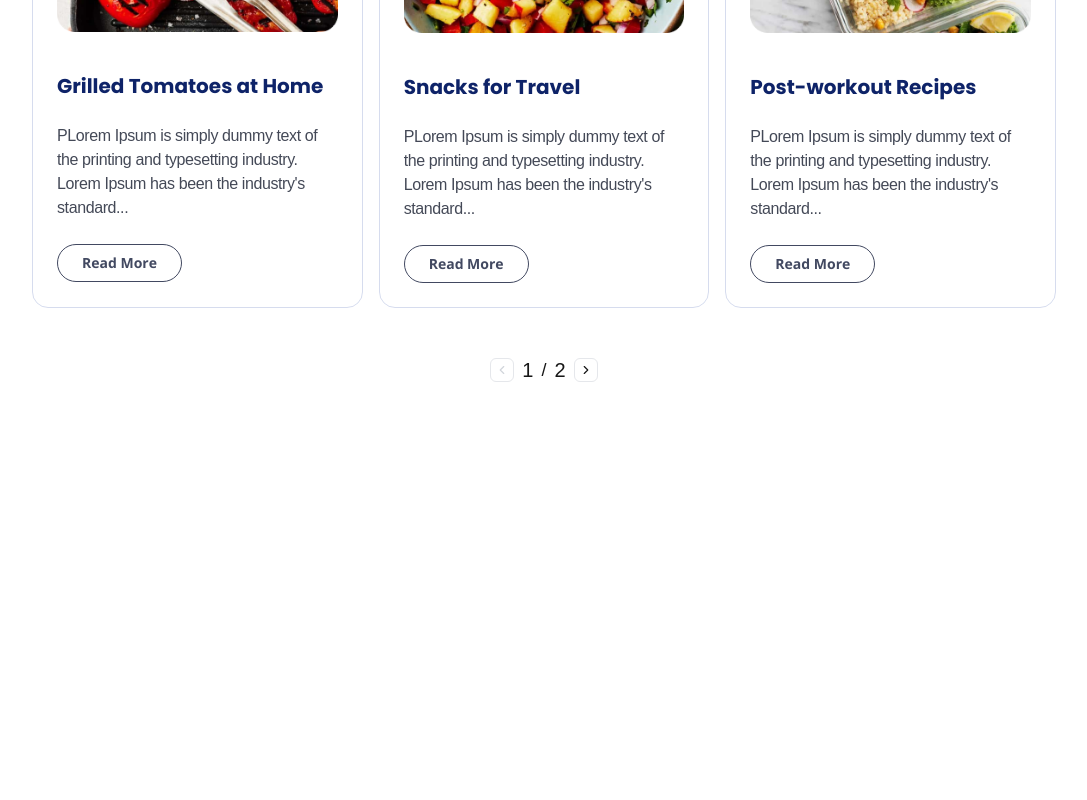
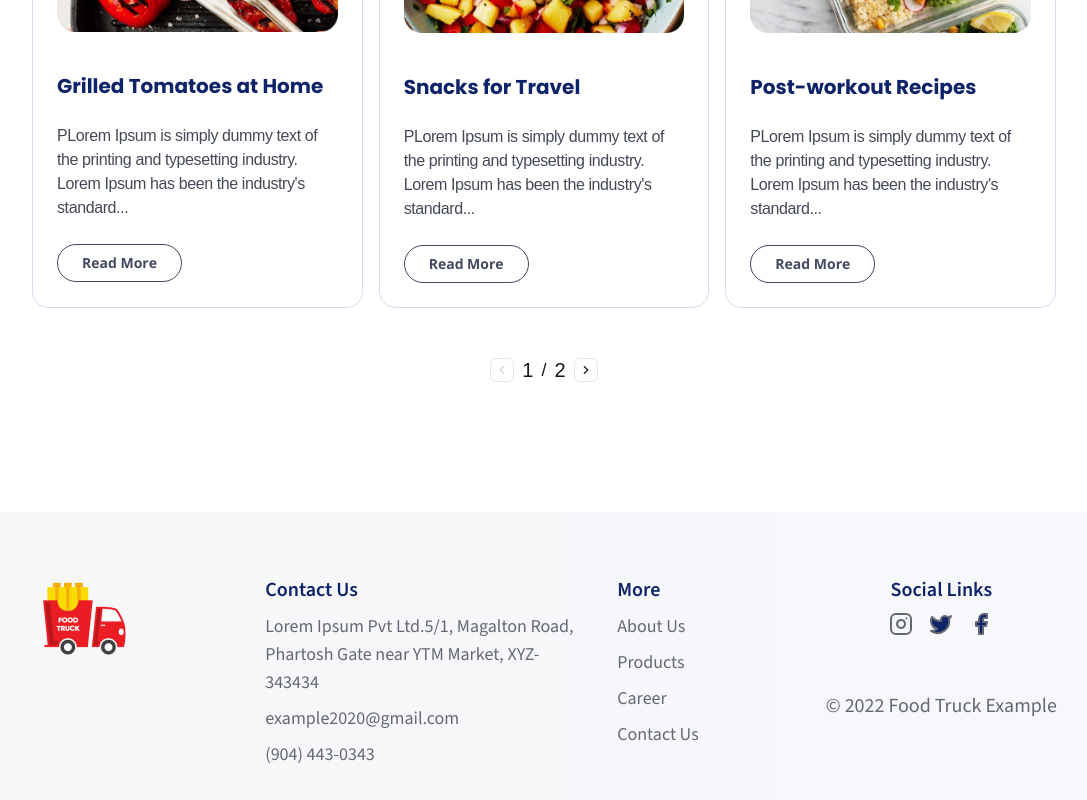
Before and after one commit to masterpranay1/tif-assignment-food-bloging, a Next.js app: page / in a window 1280 px wide. Shown: the part 2102-2902 px from the top of the page, without its empty margins (96-1183 px from the left). Before the commit the page ends 2614 px from the top, so only its background shows below. Built offline with nearby package versions, Linux system fonts and the light colour scheme.

Commit message:
feat: footer

```diff
--- a/app/layout.tsx
+++ b/app/layout.tsx
@@ -5,7 +5,7 @@ import "./globals.css";
 const sourceSans3 = Source_Sans_3({
   subsets: ["latin"],
   variable: "--font-source-sans-3",
-  weight: ["600", "700"],
+  weight: ["400", "600", "700"],
 });
 
 const poppins = Poppins({
--- a/app/page.tsx
+++ b/app/page.tsx
@@ -1,4 +1,5 @@
 import Aboutus from "@/components/home/Aboutus";
+import Footer from "@/components/home/Footer";
 import Hero from "@/components/home/Hero";
 import LatestArticles from "@/components/home/LatestArticles";
 
@@ -8,6 +9,7 @@ export default function Home() {
       <Hero />
       <Aboutus />
       <LatestArticles />
+      <Footer />
     </main>
   );
 }
--- /dev/null
+++ b/components/home/Footer.tsx
@@ -0,0 +1,57 @@
+import Image from "next/image";
+
+import Logo from "../../public/logo.png";
+import { Facebook, Instagram, Twitter } from "lucide-react";
+
+export default function Footer() {
+  return (
+    <footer className="font-sourceSans3 text-[#646874] py-16 px-8 flex flex-col lg:flex-row gap-8 bg-custom-gradient">
+      <div className="mx-auto lg:mx-w-64">
+        <Image src={Logo} alt="Logo" className="" />
+      </div>
+
+      <section className="flex flex-col gap-2 lg:text-lg">
+        <h3 className="text-[#0E2368] text-lg lg:text-xl font-semibold">
+          Contact Us
+        </h3>
+        <p className="max-w-xs">
+          Lorem Ipsum Pvt Ltd.5/1, Magalton Road, Phartosh Gate near YTM Market,
+          XYZ-343434
+        </p>
+        <p>example2020@gmail.com</p>
+        <p>(904) 443-0343</p>
+      </section>
+
+      <section className="flex flex-col gap-2 lg:text-lg">
+        <h3 className="text-[#0E2368] text-lg lg:text-xl font-semibold">
+          More
+        </h3>
+        <ul className="flex flex-col gap-2">
+          <li>About Us</li>
+          <li>Products</li>
+          <li>Career</li>
+          <li>Contact Us</li>
+        </ul>
+      </section>
+
+      <section className="flex flex-col lg:flex-col-reverse items-center justify-center lg:justify-end mx-auto gap-2">
+        <p className="lg:text-xl lg:my-auto">© 2022 Food Truck Example</p>
+
+        <ul className="flex flex-row gap-4">
+          <li>
+            <Instagram />
+          </li>
+          <li>
+            <Twitter fill="#0E2368" />
+          </li>
+          <li>
+            <Facebook fill="#0E2368" />
+          </li>
+        </ul>
+        <h3 className="text-[#0E2368] text-lg lg:text-xl font-semibold hidden lg:block">
+          Social Links
+        </h3>
+      </section>
+    </footer>
+  );
+}
```
